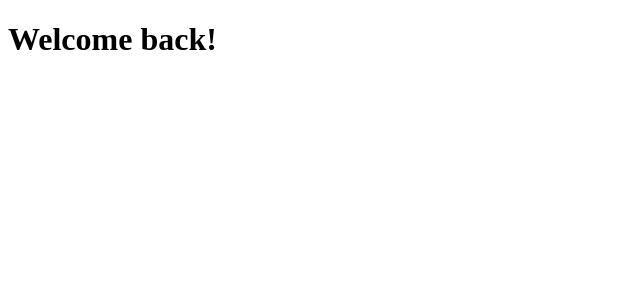
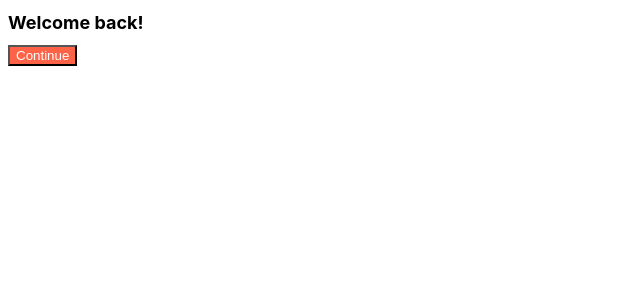
Before and after one commit to hoyo1744/react-practice, a React (Create React App) app in the folder my-app/: page / in a window 1280 px wide. Shown: the top 300 px of the page, without its empty margins (0-640 px from the left). Built offline with nearby package versions, Linux system fonts and the light colour scheme.

Commit message:
#5.1 Tour of CRA

```diff
--- a/my-app/src/App.js
+++ b/my-app/src/App.js
@@ -1,9 +1,12 @@
+import Button from "./Button";
+import styled from "./App.module.css"
 
 
 function App() {
   return (
     <div>
-      <h1>Welcome back!</h1>
+      <h1 className={styled.title}>Welcome back!</h1>
+      <Button text={"Continue"} />
     </div>
   );
 }
--- /dev/null
+++ b/my-app/src/App.module.css
@@ -0,0 +1,4 @@
+.title{
+    font-family: -apple-system, BlinkMacSystem Ubuntu, Cantarell, Fira Sans, Droid Sans, Helvetica Neue, "sans-serif", "Apple Color Emoji", "Segoe UI Emoji", "Segoe UI Symbol";
+    font-size: 18px;
+}
--- /dev/null
+++ b/my-app/src/Button.js
@@ -0,0 +1,16 @@
+import PropTypes from "prop-types";
+// CSS 코드를 import해서 사용함.
+// CSS 코드도 모듈러가 될 수 있다.(.module.css를 반드시 붙여야함.)
+import styled from"./Button.module.css";
+
+function Button({text}){
+    return <button className={styled.btn}>
+        {text}
+    </button>
+}
+
+Button.propTypes = {
+    text: PropTypes.string.isRequired,
+}
+
+export default Button;
--- /dev/null
+++ b/my-app/src/Button.module.css
@@ -0,0 +1,4 @@
+.btn {
+    color: white;
+    background-color: tomato;
+}
--- /dev/null
+++ b/package.json
@@ -0,0 +1,5 @@
+{
+  "dependencies": {
+    "prop-types": "^15.8.1"
+  }
+}
```
Also changed, not shown: 1 other file (tests, documents, lock files or other folders).
